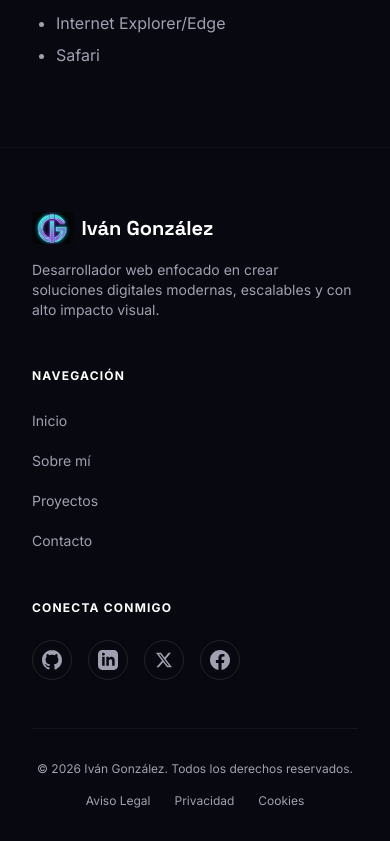
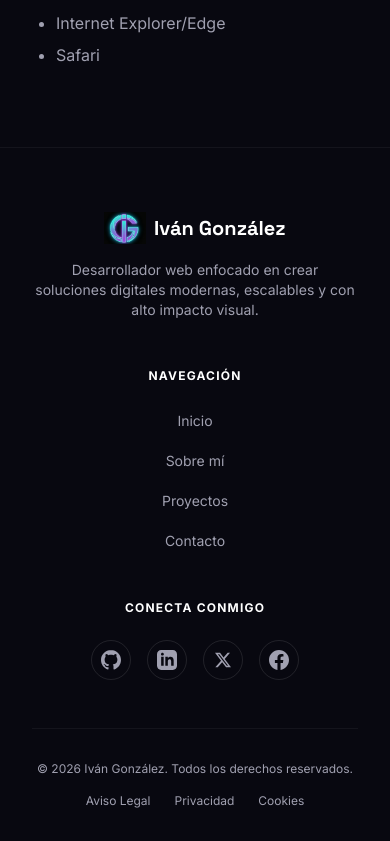
Before and after one commit to jukk4p/ivangonzalez-dev, a Next.js app: page /cookies in a window 390 px wide. Shown: the part 953-1794 px from the top of the page. Built offline with nearby package versions, Linux system fonts and the light colour scheme.

Commit message:
style: center footer content on mobile view

```diff
--- a/src/components/layout/Footer.tsx
+++ b/src/components/layout/Footer.tsx
@@ -8,8 +8,8 @@
       <div className="container mx-auto px-8">
         <div className="grid grid-cols-1 md:grid-cols-3 gap-12 mb-12">
           {/* Brand Column */}
-          <div className="flex flex-col gap-4">
-            <Link href="/" className="flex items-center gap-2">
+          <div className="flex flex-col items-center text-center md:items-start md:text-left gap-4">
+            <Link href="/" className="flex items-center gap-2 justify-center md:justify-start">
               <img src="/logo.png" alt="Ivan Gonzalez Logo" className="h-8 w-auto" />
               <span className="text-xl font-space-grotesk font-bold text-white">Iván González</span>
             </Link>
@@ -19,7 +19,7 @@
           </div>
 
           {/* Navigation */}
-          <div>
+          <div className="flex flex-col items-center text-center md:items-start md:text-left">
             <h4 className="text-white font-bold mb-6 uppercase text-xs tracking-widest">Navegación</h4>
             <ul className="flex flex-col gap-4">
               <li><Link href="/" className="text-text-muted hover:text-neon-cyan transition-colors text-sm">Inicio</Link></li>
@@ -30,7 +30,7 @@
           </div>
 
           {/* Social */}
-          <div>
+          <div className="flex flex-col items-center md:items-start">
             <h4 className="text-white font-bold mb-6 uppercase text-xs tracking-widest">Conecta conmigo</h4>
             <div className="flex gap-4">
               <a
```
